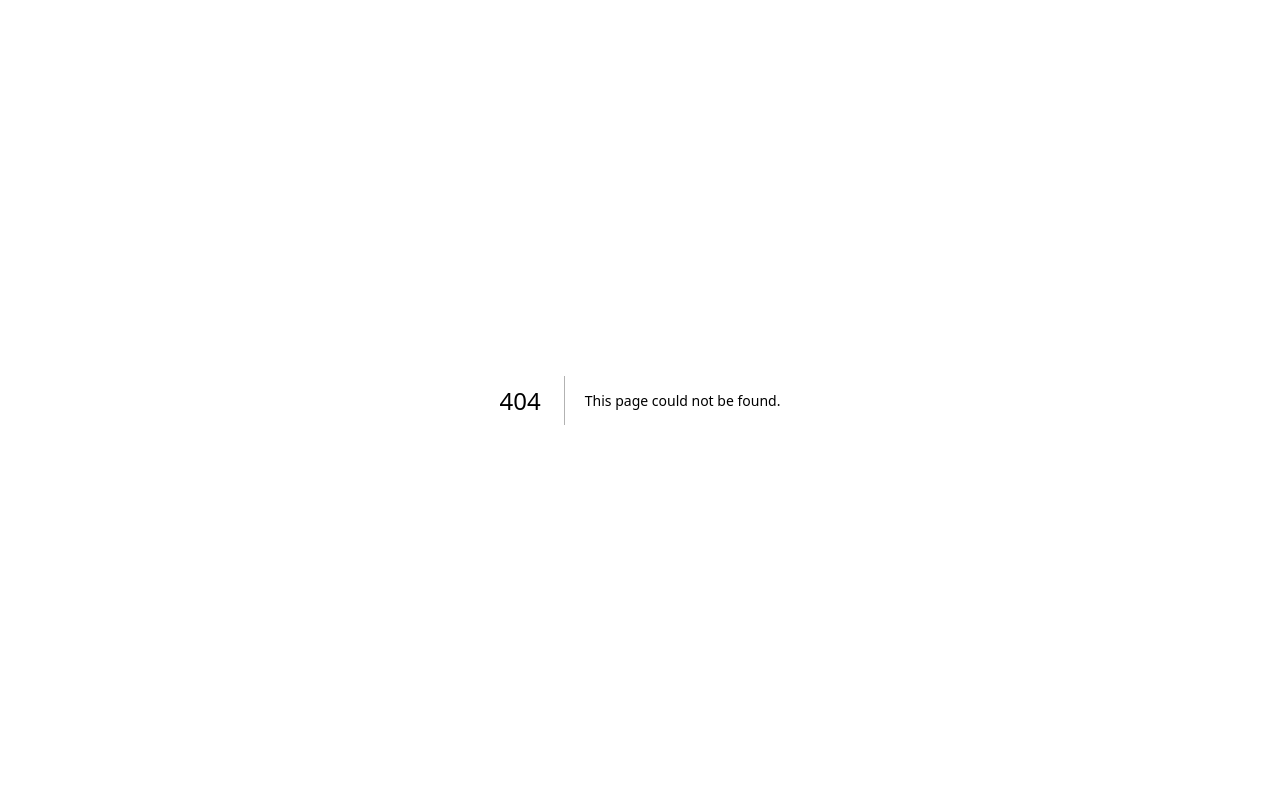
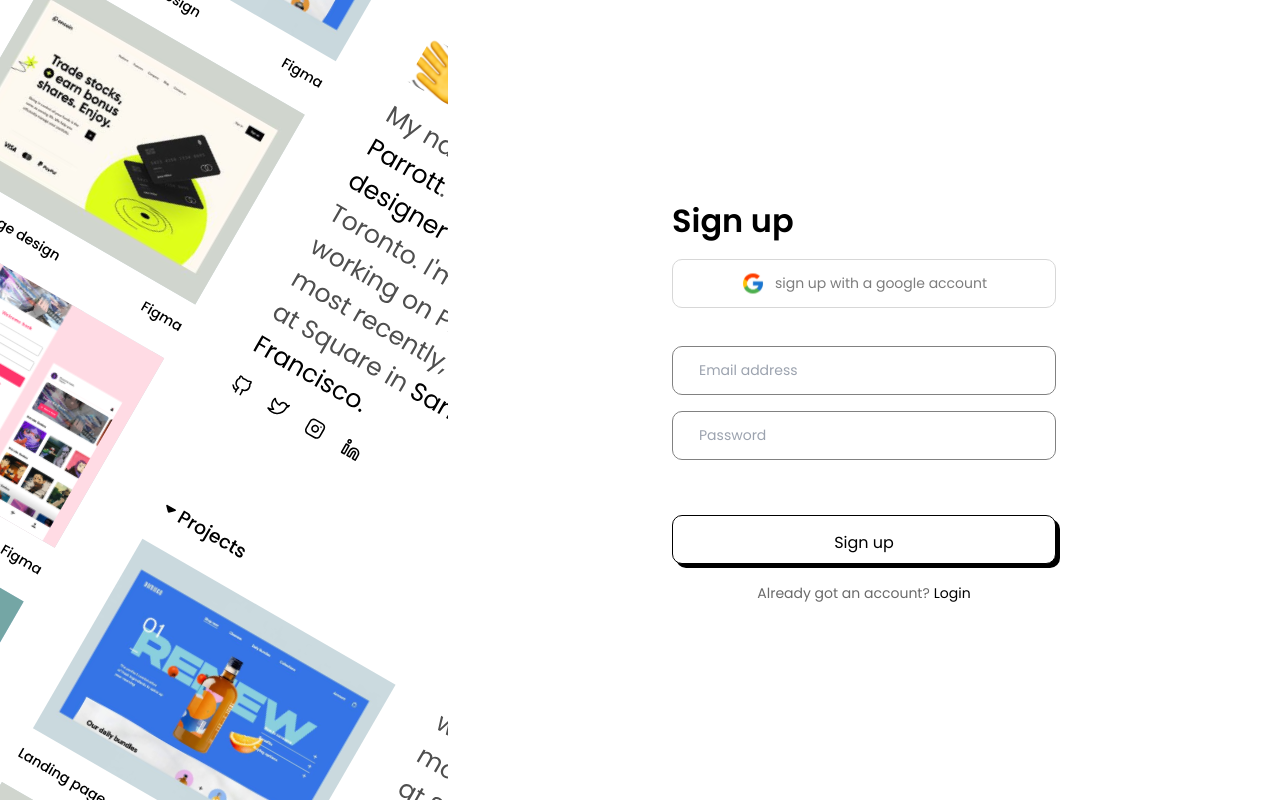
Before and after one commit to jeffreyik/getlnked, a Next.js app: page /signup in a window 1280 px wide. Before the commit this address had no page. Built offline with nearby package versions, Linux system fonts and the light colour scheme.

Commit message:
added signup page

```diff
--- a/src/components/buttons/DarkSmallbtn.tsx
+++ b/src/components/buttons/DarkSmallbtn.tsx
@@ -1,12 +1,14 @@
+import Link from "next/link"
+
 interface Label {
     text: string
 }
 
 const DarkSmallbtn = ({ text }: Label) => {
   return (
-    <button className="bg-black rounded-[10px] text-white text-[15px] py-2 px-4">
+    <Link href="/login" className="bg-black rounded-[10px] text-white text-[15px] py-2 px-4">
         { text }
-    </button>
+    </Link>
   )
 }
 
--- a/src/components/buttons/LightSmallbtn.tsx
+++ b/src/components/buttons/LightSmallbtn.tsx
@@ -1,12 +1,14 @@
+import Link from "next/link"
+
 interface Label {
     text: string
 }
 
 const LightSmallbtn = ({ text }: Label) => {
   return (
-    <button className="neo bg-white rounded-[10px] text-black text-[15px] py-2 px-4 shadow-black">
+    <Link href="/signup" className="neo bg-white rounded-[10px] text-black text-[15px] py-2 px-4 shadow-black">
         { text }
-    </button>
+    </Link>
   )
 }
 
--- a/src/components/forms/ClaimUsername.tsx
+++ b/src/components/forms/ClaimUsername.tsx
@@ -1,11 +1,11 @@
 import { useRouter } from "next/router";
-import { MouseEvent } from "react";
+import { FC, MouseEvent } from "react";
 
-interface Label {
+interface Props {
     text: string;
 }
 
-const ClaimUsername = ({ text }: Label) => {
+const ClaimUsername: FC<Props> = ({ text }) => {
   const router = useRouter()
 
   const goToWaitlist = (e: MouseEvent<HTMLButtonElement>) => {
--- /dev/null
+++ b/src/pages/signup.tsx
@@ -0,0 +1,31 @@
+import InputField from "@/components/forms/InputField";
+import Image from "next/image";
+import Link from "next/link";
+
+const Signup = () => {
+    return (
+        <div className="h-screen flex">
+            <Image
+             className="hidden lg:block fixed w-[35%] h-screen top-0 left-0 bottom-0 object-cover"
+             src="/banner.svg" width={532} height={1024} alt="" />
+
+             <div className="w-[90%] mx-auto lg:w-[100%] lg:ml-[35%] flex items-center justify-center">
+                <form className="flex flex-col max-w-[384px]">
+                    <h1 className="text-[32px] font-semibold pb-[14px]">Sign up</h1>
+                    <button className="flex items-center justify-center text-[14px] text-[#7d7d7d] gap-[10px] border-[1px] border-[#d7d7d7] rounded-[10px] h-[49px] w-full mb-[38px]">
+                        <Image src="/googleLogo.svg" width={24} height={24} alt="google logo" />
+                        sign up with a google account
+                    </button>
+                    <div className="space-y-4 w-full">
+                        <InputField type="email" placeholder="Email address" />
+                        <InputField type="password" placeholder="Password" />
+                    </div>
+                    <button className="py-[15px] mt-[55px] neo rounded-[10px] h-[49px]">Sign up</button>
+                    <p className="flex gap-1 pt-[19px] items-center justify-center text-[14px] text-[#6a6a6a]">Already got an account?<Link href="/login" className="text-black">Login</Link></p>
+                </form>
+             </div>
+        </div>
+     );
+}
+
+export default Signup;
```
